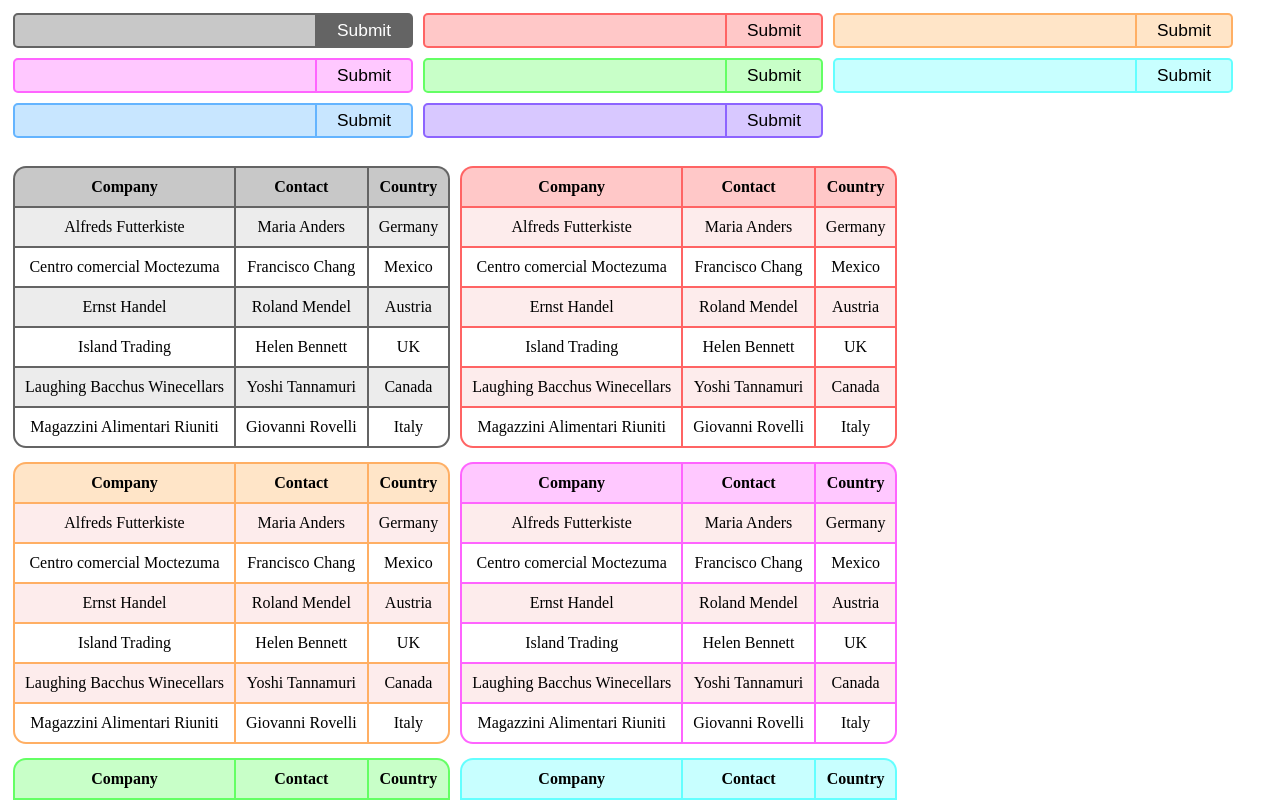
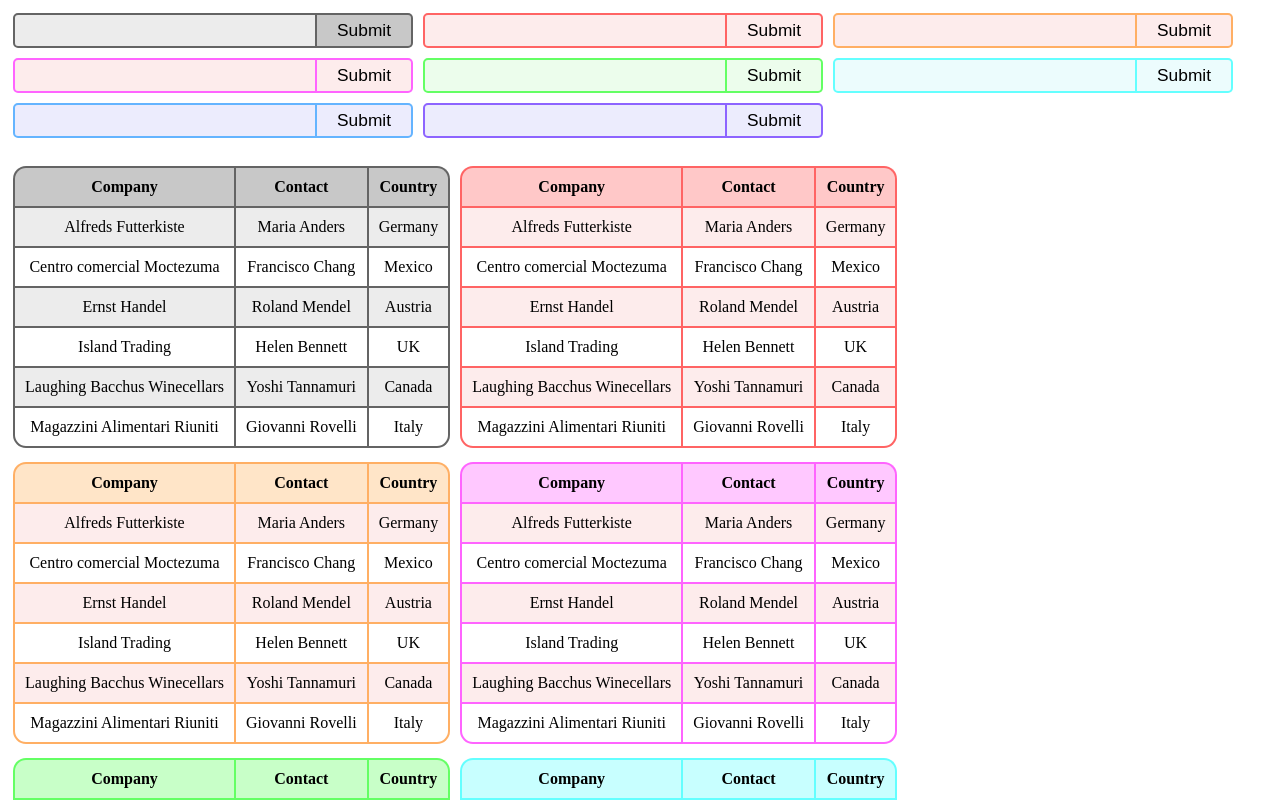
Before and after one commit to Thiago099/colorful-css, a Vue app: page / in a window 1280 px wide. In both pictures the pointer is over the input 365 px from the left and 30 px from the top of the page. Shown: the top 800 px of the page. Built offline with nearby package versions, Linux system fonts and the light colour scheme.

Commit message:
[fix] style

```diff
--- a/src/inputs.css
+++ b/src/inputs.css
@@ -5,7 +5,7 @@
     padding-left: 0px;
     padding-right: 0px;
     border-radius: 3px;
-    background-color:var(--medium) ;
+    background-color:var(--bright) ;
     border:2pt solid var(--dark);
     font-size: 13pt;
     text-align : center;
@@ -24,9 +24,8 @@
 }
 .pastel-button:hover{
 
-    background-color:var(--dark);
-    color:white;
-}
+    background-color:var(--medium);
+    }
 .input-group{
     flex-direction: row;
     display: inline-flex;
```
